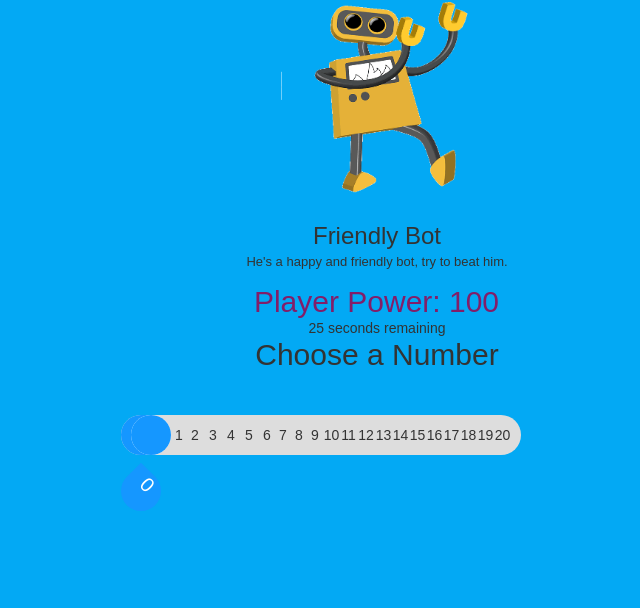
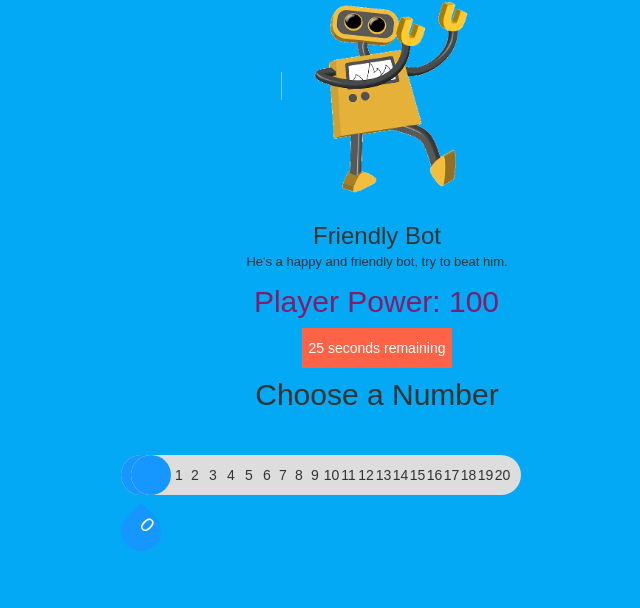
Before and after one commit to juliamattson/Quiz, a PHP site: page /game.php in a window 1280 px wide. Shown: the part 131-739 px from the top of the page, without its empty margins (263-903 px from the left). Before the commit the page ends 642 px from the top, so only its background shows below. Run offline with PHP 8.4, Linux system fonts and the light colour scheme; data that the repository does not hold is empty.

Commit message:
timer color

```diff
--- a/game.php
+++ b/game.php
@@ -12,6 +12,17 @@
         <link rel="stylesheet" href="css/bootstrap.min.css">
         <link rel="stylesheet" href="./css/Style.css">
         <link rel="stylesheet" href="./css/styleGame.css">
+        <style>
+        #timer{
+          text-align:center;
+          color:#ffffff;
+          background:tomato;
+          width:150px;
+          height:40px;
+          margin:10px auto;
+          padding-top:10px;
+        }
+        </style>
 
     </head>
     <body>
--- a/logic.js
+++ b/logic.js
@@ -10,10 +10,10 @@ $(document).ready(function() {
   var timerId = setInterval(countdown, 1000);
 
   function countdown() {
-    if (timeLeft == 0) {
-      clearTimeout(timerId);
+    if (timeLeft < 0) {
       document.getElementById("uValue").disabled = true;
       result.html("Timeout");
+      clearTimeout(timerId);
     } else {
       elem.innerHTML = timeLeft + " seconds remaining";
       timeLeft--;
```
